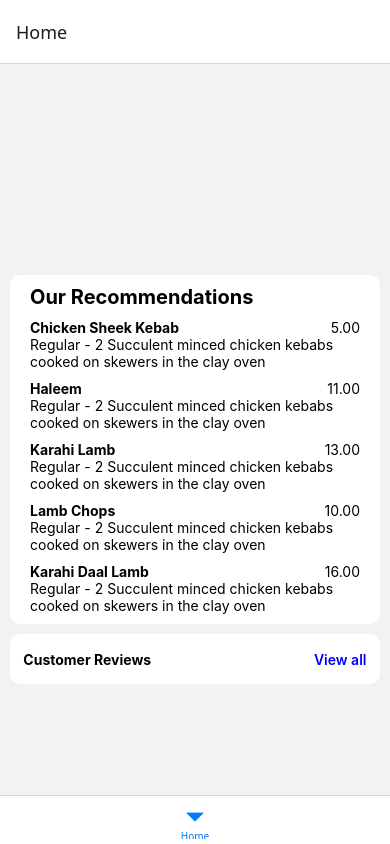
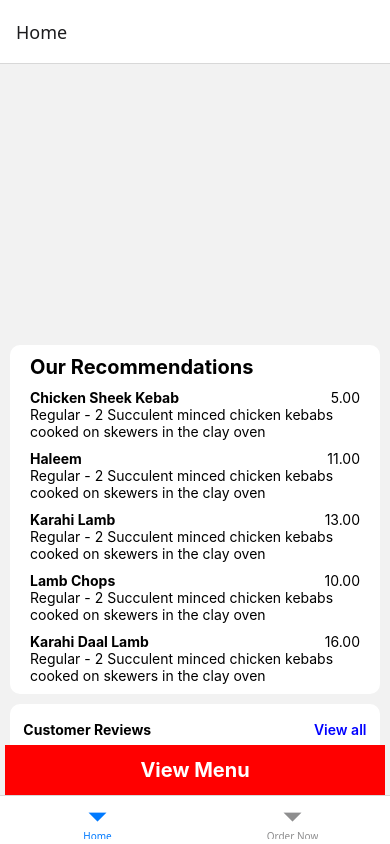
Before and after one commit to sreekanthSubramani/reactnative-restaurant-app-for-scalability, a React Native app: screen /Home in a window 390 px wide. Built offline with nearby package versions, Linux system fonts and the light colour scheme.

Commit message:
flatlist synced

```diff
--- a/App.tsx
+++ b/App.tsx
@@ -14,8 +14,11 @@ import { ProviderContainer } from './Context/contextHook';
 //Components import
 import HomeScreen from './Components/HomeScreen/HomeScreen';
 import OurRecommendations from './Components/HomeScreen/OurRecommendations'
+import ReviewFlatList from './Components/HomeScreen/ReviewFlatlist'
 
 
+//Order Now
+import Ordernow from './Components/OrderNow/Ordernow';
 
 
 
@@ -31,6 +34,7 @@ function App(): React.JSX.Element {
         <ProviderContainer>
           <BottomStackTabs.Navigator>
             <BottomStackTabs.Screen name='Home' component={HomeScreen} />
+            <BottomStackTabs.Screen name='Order Now' component={Ordernow} />
           </BottomStackTabs.Navigator>
           </ProviderContainer>
       </NavigationContainer>
--- a/Components/HomeScreen/CustomerReviewBox.tsx
+++ b/Components/HomeScreen/CustomerReviewBox.tsx
@@ -13,6 +13,7 @@ export default function CustomerReviewBox(){
 
 const styles = StyleSheet.create({
     boxCxReview : {
+        marginBottom : 10,
         marginHorizontal : 10,
         flexDirection : "row",
         justifyContent : "space-between",
--- a/Components/HomeScreen/HomeScreen.tsx
+++ b/Components/HomeScreen/HomeScreen.tsx
@@ -7,6 +7,8 @@ import AsyncStorage from '@react-native-async-storage/async-storage'
 //components
 import OurRecommendations from './OurRecommendations'
 import CustomerReviewBox from './CustomerReviewBox'
+import ReviewFlatList from './ReviewFlatlist'
+import ViewMenuBtn from './ViewMenuBtn'
 
 
 export default function HomeScreen() : JSX.Element{
@@ -15,36 +17,21 @@ export default function HomeScreen() : JSX.Element{
     const {height, width} = useWindowDimensions()
     const burgerSplashImage = 'https://images.unsplash.com/photo-1549611016-3a70d82b5040?q=80&w=2030&auto=format&fit=crop&ixlib=rb-4.1.0&ixid=M3wxMjA3fDB8MHxwaG90by1wYWdlfHx8fGVufDB8fHx8fA%3D%3D'
 
+    function dummyFunc(){
 
+    }
 
     return(
-        <ScrollView>
-        <View>
-        {/* //header image block */}
-            <View style={{height : height/4}}>
-                <Image
-                    src={burgerSplashImage}
-                    style={{height : '100%', width : "100%"}}
-                />
+        <>
+            <View style={{flex : 1}}>
+                <ReviewFlatList />
             </View>
 
-            {/* //recommendation block */}
+        <View style={{zIndex : 1}}>
+        <ViewMenuBtn bgColor='red' content='View Menu' height={height/17} width={width} pressFunction={dummyFunc}/>
+        </View>
 
-                <View>
-                    <OurRecommendations />
-                </View>
-
-            {/* //cx review block  */}
-
-                <View>
-                    <CustomerReviewBox />
-                </View>
-
-
-
-
-        </View>
-        </ScrollView>
+        </>
     )
 }
 
--- /dev/null
+++ b/Components/HomeScreen/ReviewFlatlist.tsx
@@ -0,0 +1,135 @@
+import {View, StyleSheet, FlatList, Platform, Image, useWindowDimensions} from 'react-native'
+import TextWrap from '../../Defaults/TextWrapper'
+import { Typography } from '../../Theme/font_themes'
+import { reviewsHere } from '../../Defaults/ReviewClass'
+import Ionicons from 'react-native-vector-icons/Ionicons'
+import OurRecommendations from './OurRecommendations'
+import CustomerReviewBox from './CustomerReviewBox'
+
+
+export default function ReviewFlatList(){
+
+     const {height, width} = useWindowDimensions()
+    const burgerSplashImage = 'https://images.unsplash.com/photo-1549611016-3a70d82b5040?q=80&w=2030&auto=format&fit=crop&ixlib=rb-4.1.0&ixid=M3wxMjA3fDB8MHxwaG90by1wYWdlfHx8fGVufDB8fHx8fA%3D%3D'
+
+    function renderFlatlist(data : any){
+        return(
+
+                <View style={styles.insideFLatlistView}>
+                    <TextWrap>{data.item.name}</TextWrap>
+
+                    <View style={{flexDirection : "row"}}>
+                    {Array.from({length : data.item.star}).map((_,i)=>(
+                        <Ionicons
+                        key={i}
+                        name='star-sharp'
+                        size={20}
+                        color="#EFBF04" />
+                    ))}
+                    </View>
+
+                    <TextWrap>{data.item.review}</TextWrap>
+                    {data.item.from === "Foodhub" ?
+                        <Image
+                         source={require('../../assets/foodhub.png')}
+                         style={styles.imageStyle}
+                         resizeMode="contain"
+                        />
+                        :
+                        null
+                    }
+                </View>
+            )
+
+    }
+
+
+    return (
+        <View style={{flex : 1}}>
+
+
+        <FlatList
+        showsVerticalScrollIndicator={false}
+        data={reviewsHere}
+        keyExtractor={(item, index)=> index.toString()}
+        renderItem={renderFlatlist}
+        ListHeaderComponent={
+            <View style={{flex : 1}}>
+            <View style={{height : height/3}}>
+                <Image
+                    src={burgerSplashImage}
+                    style={{height : '100%', width : "100%"}}
+                />
+            </View>
+
+            <View>
+                <OurRecommendations />
+            </View>
+
+            <View>
+                <CustomerReviewBox />
+            </View>
+
+            <View style={styles.mainReviewBlock}>
+                <TextWrap style={Typography.boldContent}>Review of the Roti Food Bar in</TextWrap>
+                <TextWrap style={Typography.boldContent}>Peterborough</TextWrap>
+                <TextWrap style={styles.textReviewBlock}>4.7</TextWrap>
+                <TextWrap>(45 Reviews)</TextWrap>
+                <View style={{marginTop : 20}}>
+                <TextWrap style={styles.recommendBlock}>Highly Recommended</TextWrap>
+            </View>
+            </View>
+
+
+
+
+            </View>
+        }
+
+        />
+
+
+        </View>
+    )
+}
+
+const styles = StyleSheet.create({
+    mainReviewBlock : {
+        borderRadius : 10,
+        marginHorizontal : 10,
+        alignItems : "center",
+        paddingVertical : 10,
+        backgroundColor : "white",
+        ...Platform.select({
+            ios : {
+                shadowColor : "#000",
+                shadowOpacity : 0.25,
+                shadowOffset : {height : 0, width : 0}
+            },
+            android : {
+                elevation : 10
+            }
+        })
+    },
+    textReviewBlock : {
+        fontSize : 60,
+        fontWeight : 500
+    },
+    recommendBlock : {
+        fontWeight : "400",
+        fontSize : 18
+    },
+    insideFLatlistView : {
+        borderRadius : 10,
+        marginHorizontal : 10,
+        alignItems : "flex-start",
+        paddingVertical : 10,
+        backgroundColor : "white",
+        marginVertical : 10,
+        paddingHorizontal : 10
+    },
+    imageStyle : {
+        height : 40,
+        width : 80
+    }
+})
--- /dev/null
+++ b/Components/HomeScreen/ViewMenuBtn.tsx
@@ -0,0 +1,34 @@
+import type { HomescreenButton } from '../../Types/types'
+import {Pressable, Text, View, StyleSheet, Platform} from 'react-native'
+import { Typography } from '../../Theme/font_themes'
+
+export default function HomeScreenButton({bgColor, content, height, width}:HomescreenButton){
+    return(
+        <Pressable>
+        <View style={[styles.viewMenuBtn,{height : height, width : width - 10, backgroundColor : bgColor}]}>
+               <Text style={[Typography.boldContent, styles.txtCenter]}>{content}</Text>
+        </View>
+        </Pressable>
+    )
+}
+
+const styles = StyleSheet.create({
+    viewMenuBtn : {
+        alignItems : "center",
+        justifyContent : "center",
+        alignSelf : "center",
+        ...Platform.select({
+            ios : {
+                shadowColor : "#000",
+                shadowOpacity : 0.25,
+                shadowOffset : {height : 0, width : 0}
+            },
+            android : {
+                elevation : 20
+            }
+        })
+    },
+    txtCenter : {
+        color : "white",
+    }
+})
--- /dev/null
+++ b/Components/OrderNow/Ordernow.tsx
@@ -0,0 +1,9 @@
+import {View, Text} from 'react-native'
+
+export default function Ordernow(){
+    return(
+        <View>
+            <Text>Order now screen</Text>
+        </View>
+    )
+}
--- /dev/null
+++ b/Defaults/ReviewClass.ts
@@ -0,0 +1,48 @@
+
+class ReviewBlock{
+    constructor(
+        public name : string,
+        public review : string,
+        public star : number,
+        public from : string
+    ){}
+}
+
+export const reviewsHere : ReviewBlock[] = [
+    new ReviewBlock(
+        "Sreekanth",
+        "Amazing product",
+        4,
+        "Google"
+    ),
+    new ReviewBlock(
+        "Shalini",
+        "Nice",
+        5,
+        "Google"
+    ),
+    new ReviewBlock(
+        "Prashanthi",
+        "Good",
+        3,
+        "Foodhub"
+    ),
+        new ReviewBlock(
+        "Stephen",
+        "Can do better",
+        3,
+        "Google"
+    ),
+        new ReviewBlock(
+        "Adi",
+        "Amazing",
+        4,
+        "Foodhub"
+    ),
+        new ReviewBlock(
+        "Ardit",
+        "Fantastasticccc",
+        5,
+        "Foodhub"
+    ),
+]
--- /dev/null
+++ b/Types/types.ts
@@ -0,0 +1,7 @@
+export type HomescreenButton = {
+    bgColor : string,
+    content : string,
+    height : number,
+    width : number,
+    pressFunction : ()=> void;
+}
--- a/package.json
+++ b/package.json
@@ -14,13 +14,16 @@
     "@react-navigation/bottom-tabs": "^7.8.6",
     "@react-navigation/native": "^7.1.21",
     "@react-navigation/native-stack": "^7.8.0",
+    "@rneui/base": "^4.0.0-rc.8",
+    "@rneui/themed": "^4.0.0-rc.8",
     "react": "18.2.0",
     "react-native": "0.74.5",
     "react-native-gesture-handler": "^2.16.0",
     "react-native-safe-area-context": "^5.6.2",
     "react-native-screens": "^3.31.1",
     "react-native-shadow-2": "^7.1.2",
-    "react-native-svg": "^15.15.1"
+    "react-native-svg": "^15.2.0",
+    "react-native-vector-icons": "^10.3.0"
   },
   "devDependencies": {
     "@babel/core": "^7.20.0",
```
Also changed, not shown: react-native.config.js (added, +7 -0 lines), assets/foodhub.png (added), 4 other files (tests, documents, lock files or other folders).
